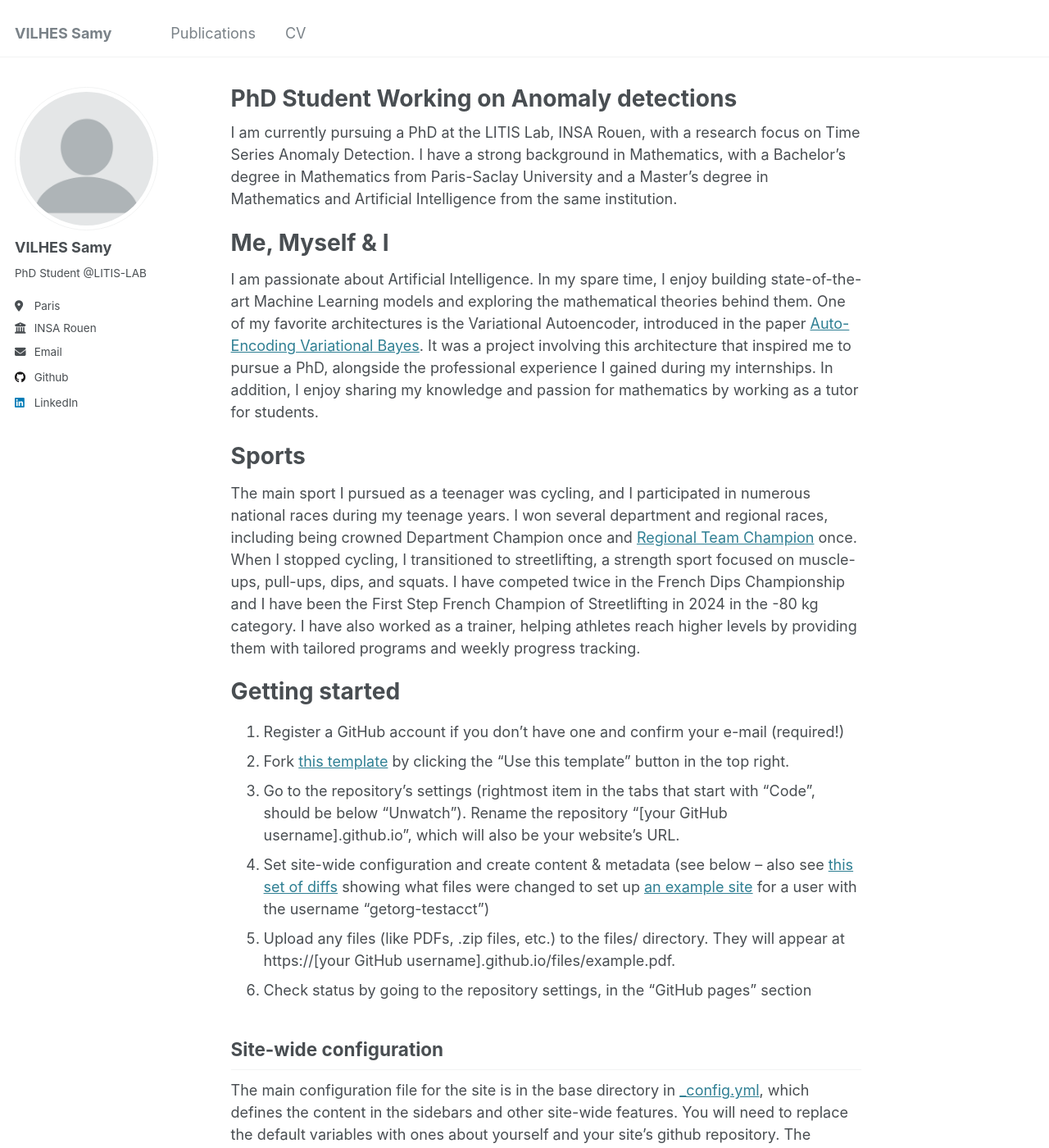
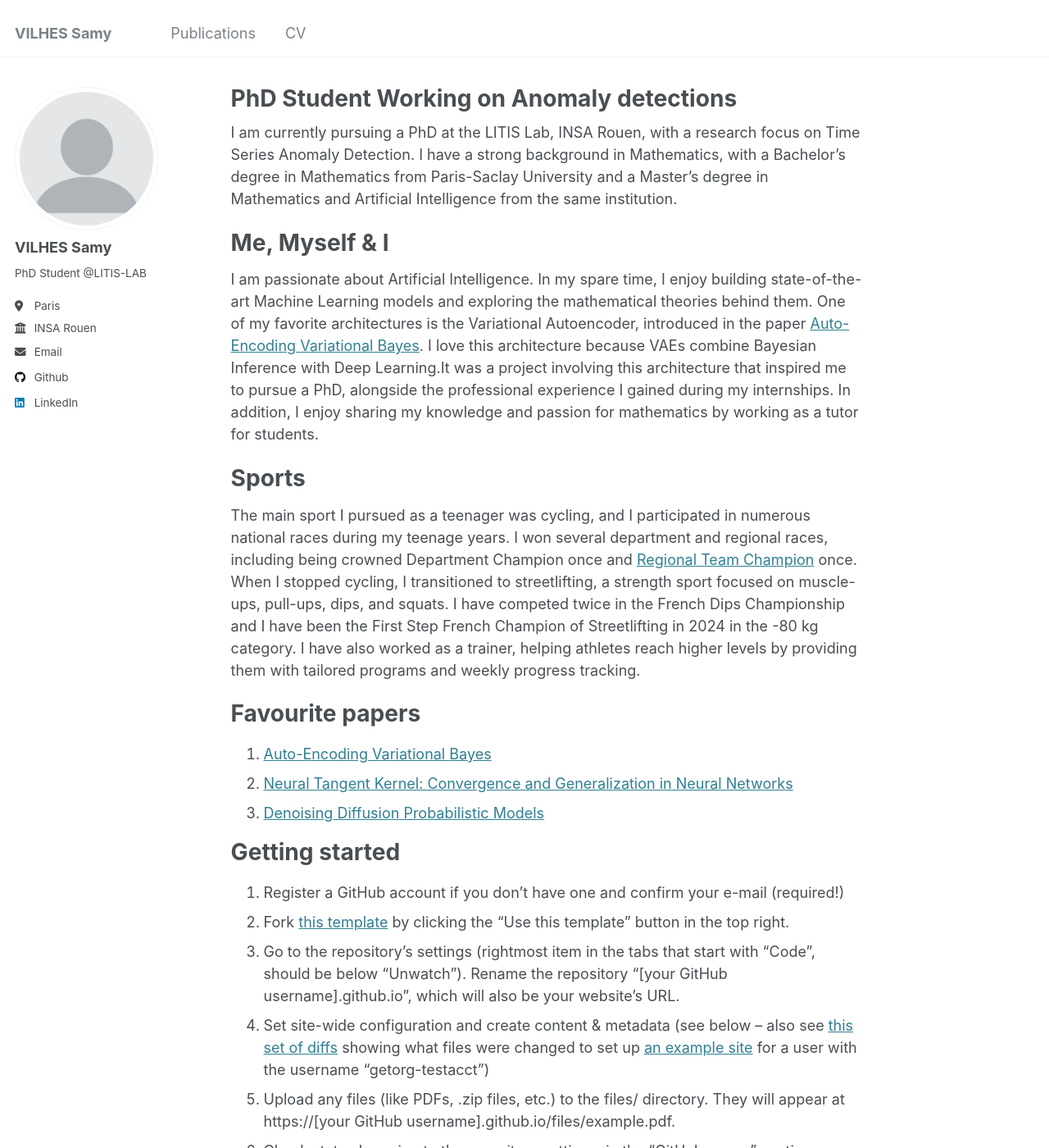
Before and after one commit to vilhess/vilhess.github.io, a Jekyll site: the page built from _pages/about.md, in a window 1280 px wide and 1400 px high. Shown: the whole window at 82% size. Built offline with Jekyll 4.4.1, drawn with Linux system fonts in a browser that asks for light colours.

Commit message:
Update about.md

```diff
--- a/_pages/about.md
+++ b/_pages/about.md
@@ -12,14 +12,19 @@ I am currently pursuing a PhD at the LITIS Lab, INSA Rouen, with a research focu
 Me, Myself & I
 ======
 
-I am passionate about Artificial Intelligence. In my spare time, I enjoy building state-of-the-art Machine Learning models and exploring the mathematical theories behind them. One of my favorite architectures is the Variational Autoencoder, introduced in the paper [Auto-Encoding Variational Bayes](https://arxiv.org/abs/1312.6114). It was a project involving this architecture that inspired me to pursue a PhD, alongside the professional experience I gained during my internships. In addition, I enjoy sharing my knowledge and passion for mathematics by working as a tutor for students.
+I am passionate about Artificial Intelligence. In my spare time, I enjoy building state-of-the-art Machine Learning models and exploring the mathematical theories behind them. One of my favorite architectures is the Variational Autoencoder, introduced in the paper [Auto-Encoding Variational Bayes](https://arxiv.org/abs/1312.6114). I love this architecture because VAEs combine Bayesian Inference with Deep Learning.It was a project involving this architecture that inspired me to pursue a PhD, alongside the professional experience I gained during my internships. In addition, I enjoy sharing my knowledge and passion for mathematics by working as a tutor for students.
+
 
 Sports
 ======
 The main sport I pursued as a teenager was cycling, and I participated in numerous national races during my teenage years. I won several department and regional races, including being crowned Department Champion once and [Regional Team Champion](https://www.facebook.com/573518262704708/photos/vilhes-se-r%C3%A9v%C3%A8lesamy-vilhes-vous-connaissiez-comme-beaucoup-vous-avez-appris-%C3%A0-l/998631540193376/) once.
 When I stopped cycling, I transitioned to streetlifting, a strength sport focused on muscle-ups, pull-ups, dips, and squats. I have competed twice in the French Dips Championship and I have been the First Step French Champion of Streetlifting in 2024 in the -80 kg category. I have also worked as a trainer, helping athletes reach higher levels by providing them with tailored programs and weekly progress tracking.
 
-
+Favourite papers
+======
+1. [Auto-Encoding Variational Bayes](https://arxiv.org/abs/1312.6114)
+2. [Neural Tangent Kernel: Convergence and Generalization in Neural Networks](https://arxiv.org/abs/1806.07572)
+3. [Denoising Diffusion Probabilistic Models](https://arxiv.org/abs/2006.11239)
 
 Getting started
 ======
```
